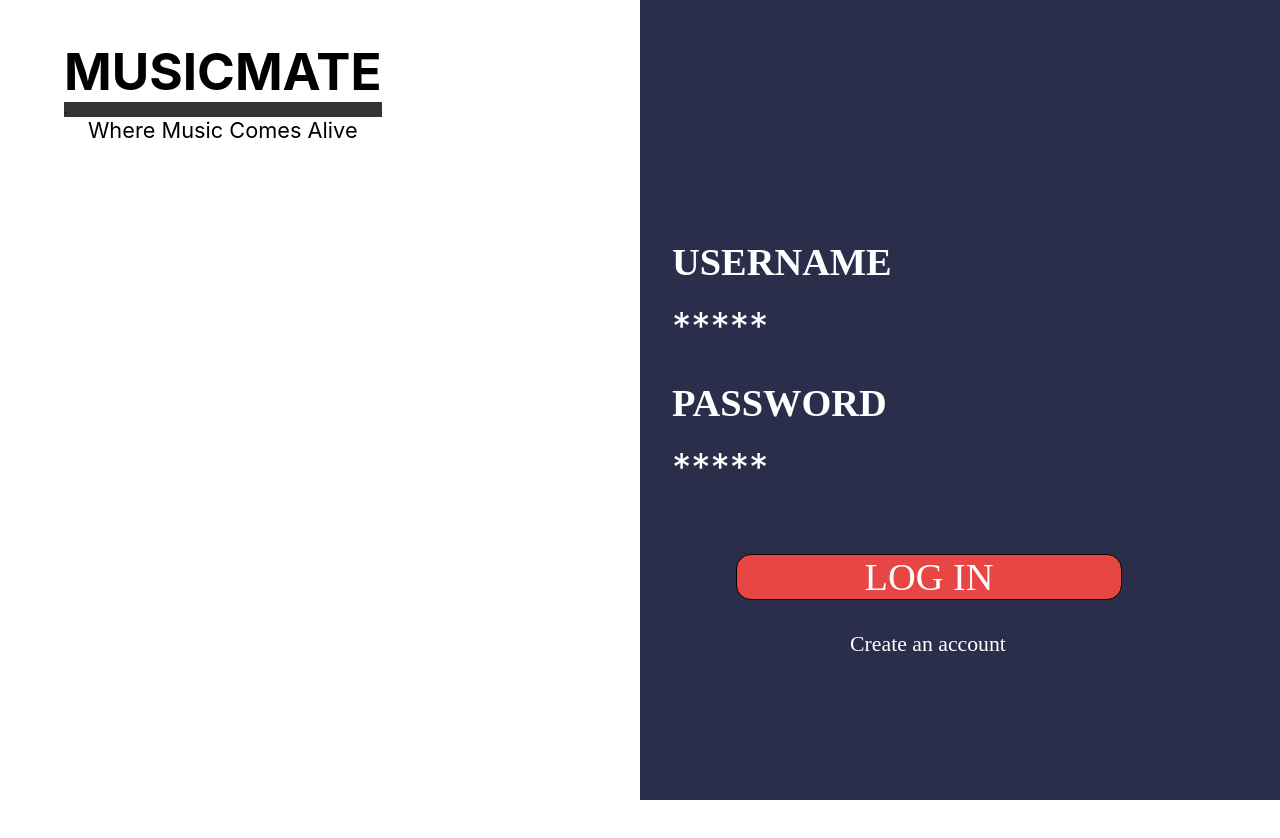
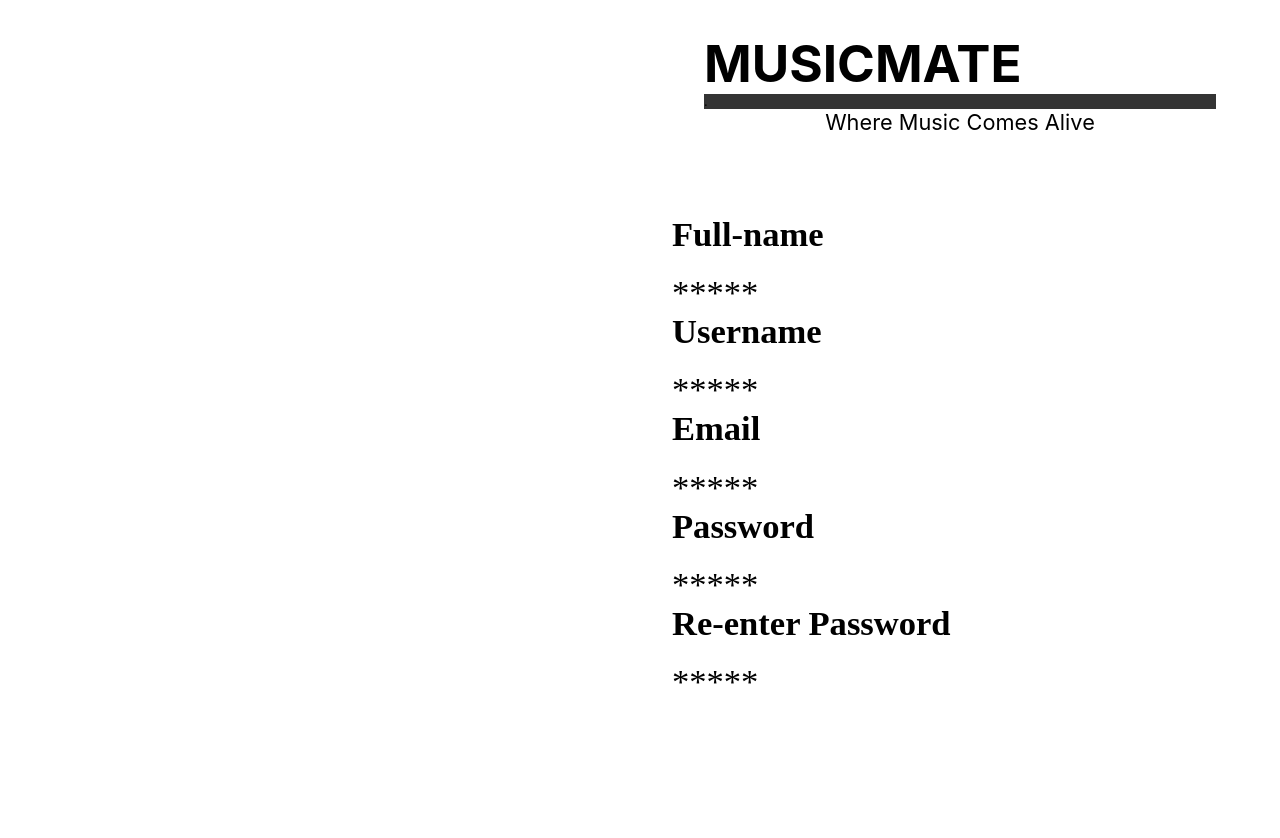
Before and after one commit to willamjonathan/MusicMate, a React (Create React App) app: page / in a window 1280 px wide. Shown: the top 838 px of the page. Built offline with nearby package versions, Linux system fonts and the light colour scheme.

Commit message:
"updated"

```diff
--- a/src/App.js
+++ b/src/App.js
@@ -1,11 +1,13 @@
 import logo from './logo.svg';
 import './App.css';
 import Login from './components/Login';
+import Signup from './components/Signup';
 
 
 function App() {
   return (
-    <Login></Login>
+    // <Login></Login>
+    <Signup></Signup>
   );
 }
 
--- /dev/null
+++ b/src/components/Signup.js
@@ -0,0 +1,71 @@
+import "../styles/Signup.css"
+
+function Signup() {
+    return(<div>
+        <div class="SignUp">
+            <div class ="left-signup">
+
+            </div>
+            <div class = "right-signup">
+
+            <div class="Title-signup">
+                <div class = "MUSIC-MATE-signup">MUSICMATE</div>
+                <div class="Rectangle-84-signup"> .</div>
+                <div class = "Moto-signup">
+                Where Music Comes Alive
+                </div>
+            </div>
+            <div class = "user-info-signup">
+                <div class="fullname-signup">
+                    Full-name
+                </div>
+                <div class="text-field1-signup">
+                    *****
+                </div>
+                <div class="username-signup">
+                    Username
+                </div>
+                <div class ="text-field2-signup">
+                    *****
+                </div>
+                <div class="email-signup">
+                    Email
+                </div>
+                <div class="text-field3-signup">
+                    *****
+                </div>
+                <div class="password-signup">
+                    Password
+                </div>
+                <div class ="text-field4-signup">
+                    *****
+                </div>
+                <div class="re-enter-password-signup">
+                    Re-enter Password
+                </div>
+                <div class ="text-field5-signup">
+                    *****
+                </div>
+
+                {/* <div class = "LogIn">
+                    <div class ='button1'>
+                        LOG IN
+                    </div>
+                    <div class ='create-an-account'>
+                        Create an account
+                    </div>
+                </div> */}
+
+            </div>
+
+
+            </div>
+
+
+        </div>
+    </div>
+
+    )
+}
+
+export default Signup;
--- a/src/styles/Login.css
+++ b/src/styles/Login.css
@@ -66,7 +66,7 @@
   font-weight: bold;
 }
 .user-info .textfield1 {
-  width: 70%;
+  font-size: 3vw;
 }
 .user-info .password {
   margin-top: 5%;
--- /dev/null
+++ b/src/styles/Signup.css
@@ -0,0 +1,86 @@
+.SignUp {
+  width: 1440px;
+  height: 1481px;
+}
+.left-signup {
+  position: fixed;
+  top: 0%;
+  left: 0%;
+  width: 50%;
+  height: 100%;
+  background-color: #fff;
+}
+.right-signup {
+  position: fixed;
+  top: 0%;
+  right: 0%;
+  width: 50%;
+  height: 100%;
+  background-color: #fff;
+}
+
+.Title-signup .MUSIC-MATE-signup {
+  font-weight: bold;
+  font-family: Inter;
+  font-size: 4vw;
+  margin-top: 5%;
+  position: relative;
+  left: 10%;
+}
+.Title-signup .Rectangle-84-signup {
+  width: 80%;
+  height: 0%;
+  font-size: 1vw;
+  background-color: #343434;
+  position: relative;
+  left: 10%;
+}
+.Title-signup .Moto-signup {
+  font-weight: bold;
+  font-family: Inter;
+  font-size: 1.7vw;
+  text-align: center;
+  font-weight: normal;
+  position: relative;
+  top: 0%;
+  left: 0%;
+}
+
+.user-info-signup {
+  position: relative;
+  top: 10%;
+  left: 5%;
+  color: black;
+  font-size: 2.7vw;
+  font-family: LexendGiga;
+}
+.user-info-signup .fullname-signup {
+  margin-bottom: 3%;
+  font-weight: bold;
+}
+.user-info-signup .textfield1-signup {
+}
+.user-info-signup .username-signup {
+  margin-bottom: 3%;
+  font-weight: bold;
+}
+.user-info-signup .textfield2-signup {
+}
+.user-info-signup .email-signup {
+  margin-bottom: 3%;
+  font-weight: bold;
+}
+.user-info-signup .textfield3-signup {
+}
+.user-info-signup .password-signup {
+  margin-bottom: 3%;
+  font-weight: bold;
+}
+.user-info-signup .textfield4-signup {
+}
+.user-info-signup .re-enter-password-signup {
+  margin-bottom: 3%;
+  font-weight: bold;
+}
+.user-info-signup .textfield5-signup {
+}
```
Also changed, not shown: src/components/Login.js (+0 -11 lines).
